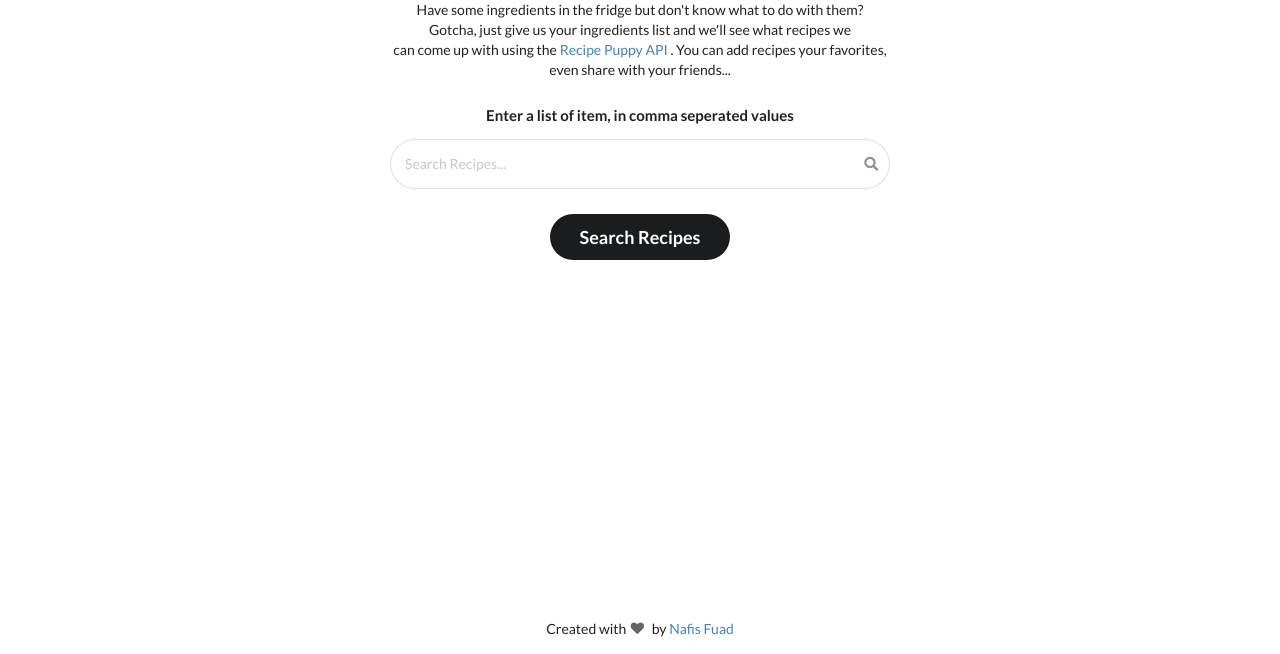
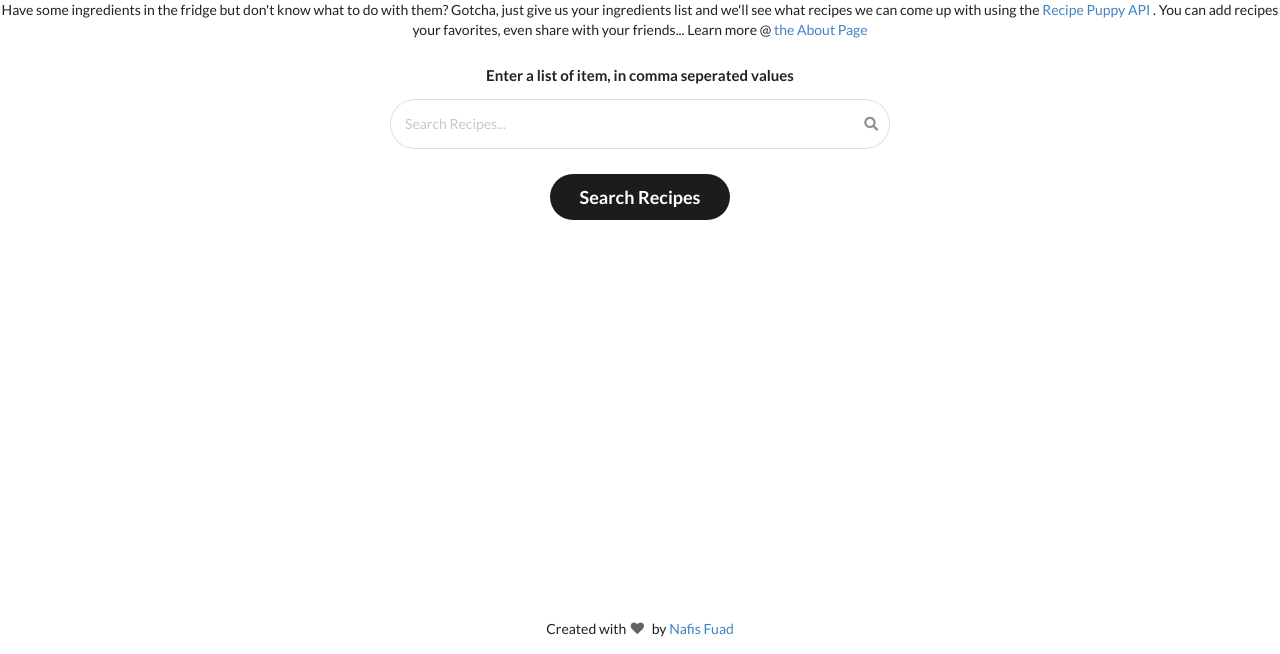
Before and after one commit to alexbelij/recipe-finder, a plain HTML site: page index.html in a window 1280 px wide. Shown: the part 146-800 px from the top of the page. Drawn offline with nearby package versions, Linux system fonts and the light colour scheme.

Commit message:
Changes: 0. Update text 1. Add/Update Comments 2. Load new script

```diff
--- a/index.html
+++ b/index.html
@@ -19,16 +19,14 @@
     <div class="wrapper">
       <h2>Recipe Finder</h2>
       <p class="lead">
-        Have some ingredients in the fridge but don't know what to do with
-        them?<br />
-        Gotcha, just give us your ingredients list and we'll see what recipes
-        we<br />
+        Have some ingredients in the fridge but don't know what to do with them?
+        Gotcha, just give us your ingredients list and we'll see what recipes we
         can come up with using the
         <a href="http://www.recipepuppy.com/" target="_blank"
           >Recipe Puppy API</a
         >
-        . You can add recipes your favorites,<br />
-        even share with your friends...
+        . You can add recipes your favorites, even share with your friends...
+        Learn more @ <a href="/about.html">the About Page</a>
       </p>
       <h4>Enter a list of item, in comma seperated values</h4>
       <div class="ui fluid category search">
@@ -79,7 +77,7 @@
       </footer>
     </div>
 
-    <!-- modal -->
+    <!-- semantic ui modal -->
     <div class="ui basic modal">
       <div class="ui icon header">
         <i class="icon share"></i>
@@ -95,7 +93,7 @@
         >
           Tweet & Share</a
         >
-        <br />
+
         <h2>Or get the link for the recipe:</h2>
         <p class="link"></p>
       </div>
@@ -114,6 +112,7 @@
     <script src="./scripts/global.js"></script>
     <script src="./scripts/nav.js"></script>
     <script src="./scripts/recipeItemMarkup.js"></script>
+    <script src="./scripts/handleError&Warning.js"></script>
     <script src="./scripts/main.js"></script>
   </body>
 </html>
```
